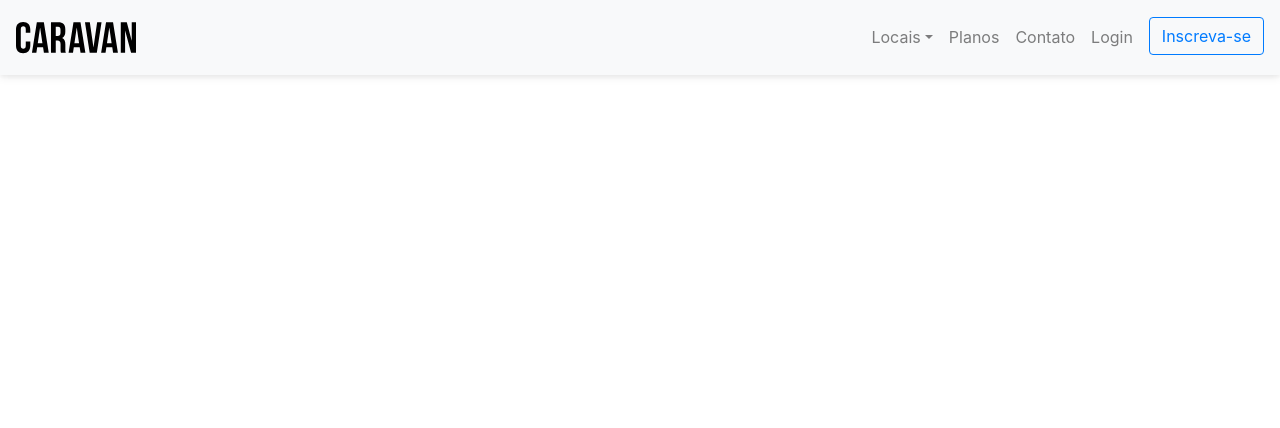
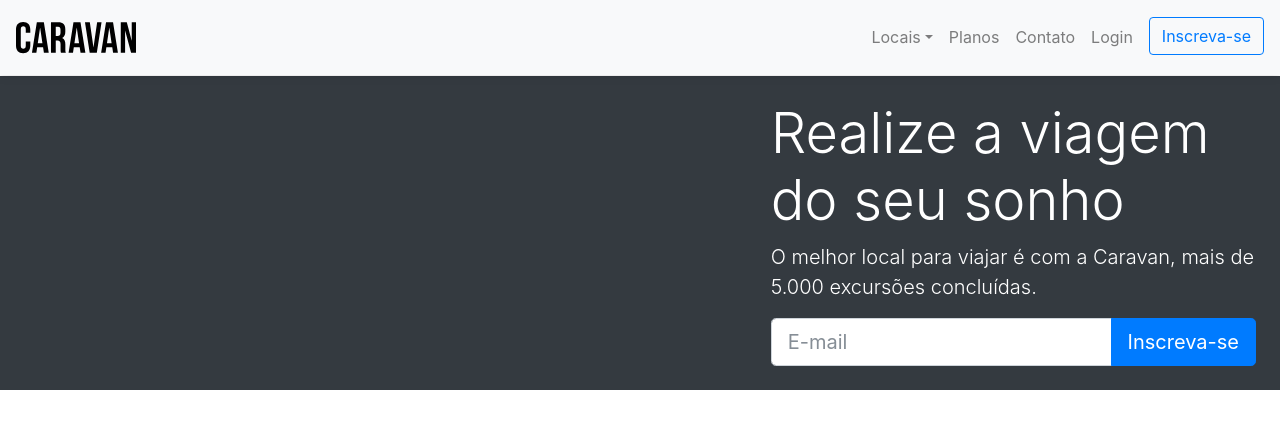
Before and after one commit to LucasLuann/Caravan, a plain HTML site: page index.html in a window 1280 px wide. Drawn offline with Linux system fonts and the light colour scheme.

Commit message:
Att
Bootstrap Container Fluid

```diff
--- a/css/style.css
+++ b/css/style.css
@@ -1,3 +1,7 @@
+body {
+  padding-top: 76px;
+}
+
 .box-shadow {
   box-shadow: 0 2px 4px 0 rgba(0, 0, 0, .05),
               0 4px 8px 0 rgba(0, 0, 0, .05);
--- a/index.html
+++ b/index.html
@@ -48,6 +48,25 @@
       </div>
     </nav>
 
+    <section class="container-fluid">
+      <div class="row bg-dark text-white">
+       <div class="col-7"></div>
+       <div class="col-lg-5 p-4">
+         <h1 class="display-4">Realize a viagem do seu sonho</h1>
+         <p class="lead">O melhor local para viajar é com a Caravan, mais de 5.000 excursões concluídas.</p>
+         <form action="">
+          <div class="input-group input-group-lg">
+            <input type="text" class="form-control" placeholder="E-mail" aria-label="E-mail">
+            <span class="input-group-btn">
+              <button class="btn btn-primary" type="button">
+                Inscreva-se
+              </button>
+            </span>
+          </div>
+         </form>
+       </div>
+      </div>
+    </section>
 
 
 
```
